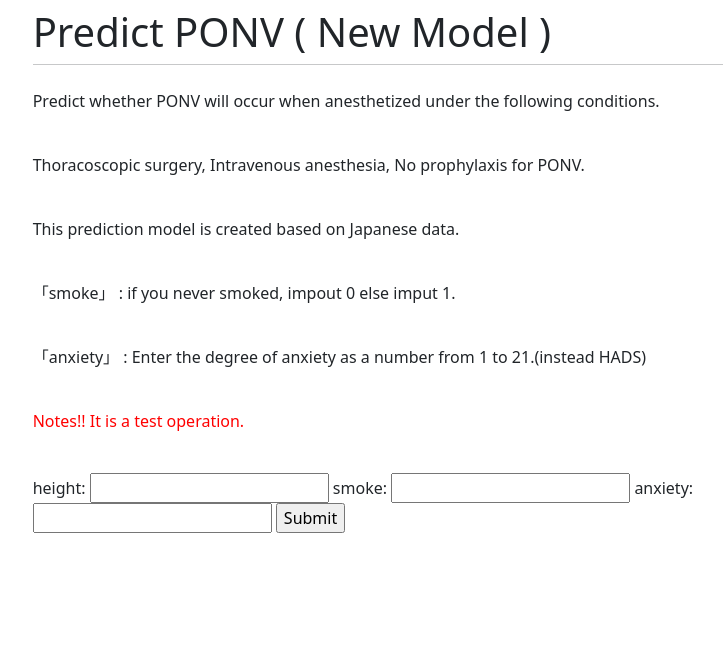
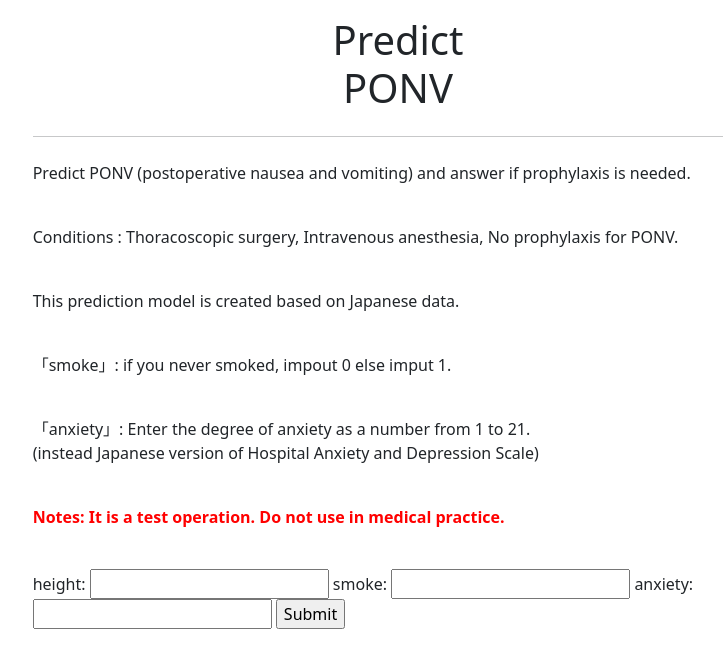
Before and after one commit to yktt-nuane/predict-ponv, a Django app: page /ponv/ in a window 1280 px wide. Shown: the top 668 px of the page, without its empty margins (242-965 px from the left). Run offline with Django 4.2, Linux system fonts and the light colour scheme; some libraries are stand-ins or nearby versions.

Commit message:
predict-PONV

```diff
--- a/myapp/settings.py
+++ b/myapp/settings.py
@@ -34,7 +34,7 @@ SECRET_KEY = env("SECRET_KEY")
 # SECURITY WARNING: don't run with debug turned on in production!
 DEBUG = env("DEBUG")
 
-ALLOWED_HOSTS = ["predict-ponv.com"]
+ALLOWED_HOSTS = ["*"]
 
 # Application definition
 
--- a/ponv/views.py
+++ b/ponv/views.py
@@ -24,7 +24,7 @@ def predict_model(request):
                 open("predict_model/ponv_model.pkl", 'rb'))
             prediction = loaded_model.predict(model_features)[0]
 
-            prediction_dict = [{'name':'Prophylactic medication is not recommended as it is unlikely to result in PONV.'},{'name':'Prophylactic medication is recommended as it is likely to result in PONV.'}]
+            prediction_dict = [{'name':'It is unlikely to become a PONV. Prophylactic administration is not recommended.'},{'name':'It is likely to be PONV. Prophylactic administration is recommended.'}]
 
             prediction_name = prediction_dict[prediction]['name']
 
--- a/templates/ponv/base.html
+++ b/templates/ponv/base.html
@@ -5,13 +5,19 @@
     <meta name="viewport" content="width=device-width, initial-scale=1">
     <link rel="stylesheet" href="https://stackpath.bootstrapcdn.com/bootstrap/5.0.0-alpha1/css/bootstrap.min.css"
     integrity="sha384-r4NyP46KrjDleawBgD5tp8Y7UzmLA05oM1iAEQ17CSuDqnUK2+k9luXQOfXJCJ4I" crossorigin="anonymous">
-    <title>PONV Predict testモデル</title>
+    <title>Predict PONV</title>
 
 <body>
     <div class="container">
         <div class="row justify-content-center">
             <div class="col-8">
-                <h1 class="mt-2">Predict PONV ( New Model )</h1>
+                <header class="py-3">
+                    <div class="row flex-nowrap justify-content-center align-item-center">
+                        <div class="col-4 text-center">
+                            <h1 class="display-6">Predict PONV</h1>
+                        </div>
+                    </div>
+                </header>
                 <hr class="mt-0 mb-4">
                 {% block content %}
                 {% endblock %}
--- a/templates/ponv/home.html
+++ b/templates/ponv/home.html
@@ -2,12 +2,13 @@
 
 {% block content %}
 <div>
-    <p>Predict whether PONV will occur when anesthetized under the following conditions.</p></br>
-    <p>Thoracoscopic surgery, Intravenous anesthesia, No prophylaxis for PONV.</p></br>
+    <p>Predict PONV (postoperative nausea and vomiting) and answer if prophylaxis is needed.</p></br>
+    <p>Conditions : Thoracoscopic surgery, Intravenous anesthesia, No prophylaxis for PONV.</p></br>
     <p>This prediction model is created based on Japanese data.</p></br>
-    <p>「smoke」 : if you never smoked, impout 0 else imput 1.</p></br>
-    <p>「anxiety」 : Enter the degree of anxiety as a number from 1 to 21.(instead HADS)</p></br>
-    <p><font color="red">Notes!! It is a test operation.</font></p></br>
+    <p>「smoke」: if you never smoked, impout 0 else imput 1.</p></br>
+    <p>「anxiety」: Enter the degree of anxiety as a number from 1 to 21.</br>
+        (instead Japanese version of Hospital Anxiety and Depression Scale)</p></br>
+    <p><b><font color="red">Notes: It is a test operation. Do not use in medical practice.</font></b></p></br>
 </div>
 <form action="" method="post">
     {% csrf_token %}
@@ -16,8 +17,11 @@
 </form>
 
 {% if form.is_valid %}
-<br>
-<p> The model predicted: <b>{{ prediction_name }}</b></p></br>
+</br>
+</br>
+<p> The model predicted: <b>{{ prediction_name }}</b></p>
+</br>
+</br>
 {% endif %}
 
 {% endblock %}
```
Also changed, not shown: README.md.
